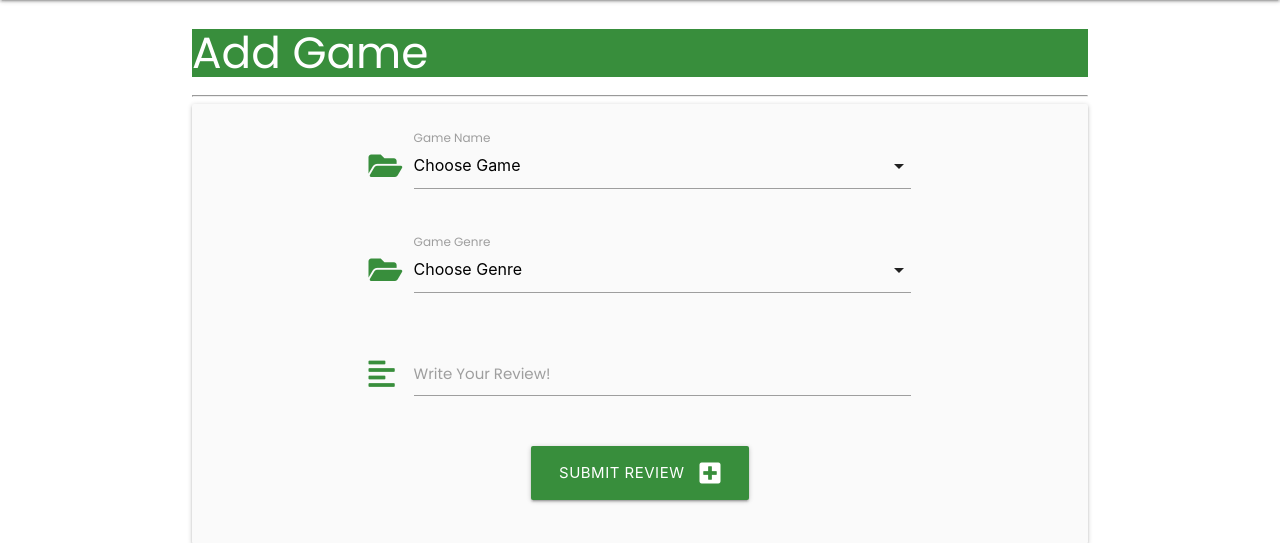
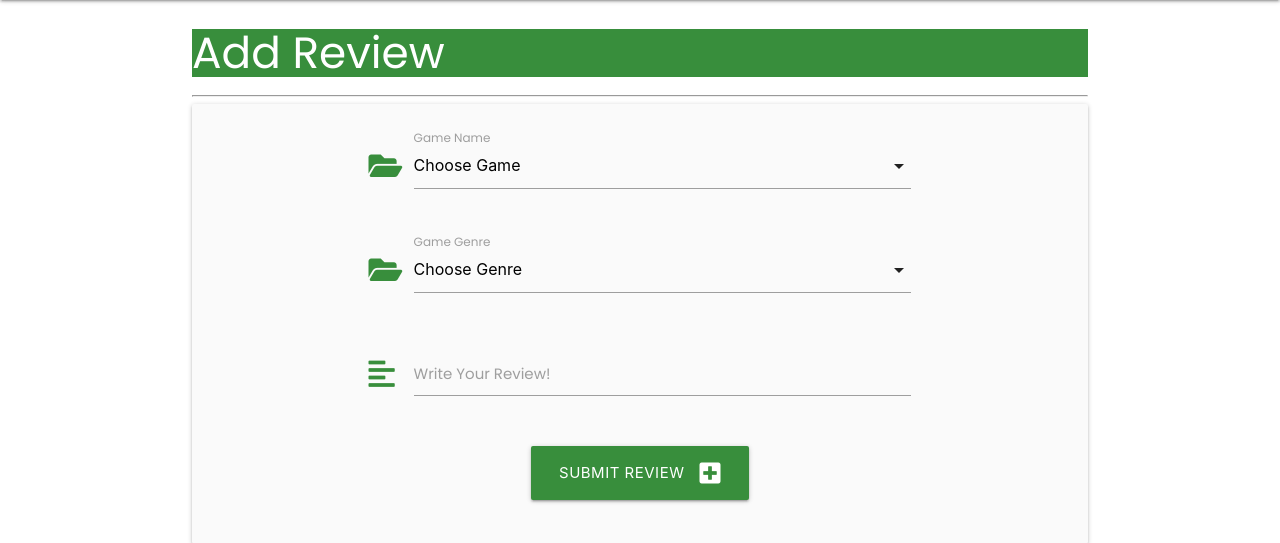
Before and after one commit to Code-Institute-Submissions/Phillip-Healy-cardboard_craic_SepResub, a Flask app: page /add_review in a window 1280 px wide. Shown: the part 64-607 px from the top of the page. Run offline with Flask 2, Linux system fonts and the light colour scheme; data that the repository does not hold is empty; some libraries are stand-ins or nearby versions.

Commit message:
Change title of review page

```diff
--- a/templates/add_review.html
+++ b/templates/add_review.html
@@ -1,7 +1,7 @@
 {% extends "base.html" %}
 {% block content %}
     <div class="container">
-        <h3 class="white-text green darken-2">Add Game</h3>
+        <h3 class="white-text green darken-2">Add Review</h3>
         <hr>
 
         <div class="row card-panel grey lighten-5">
```
